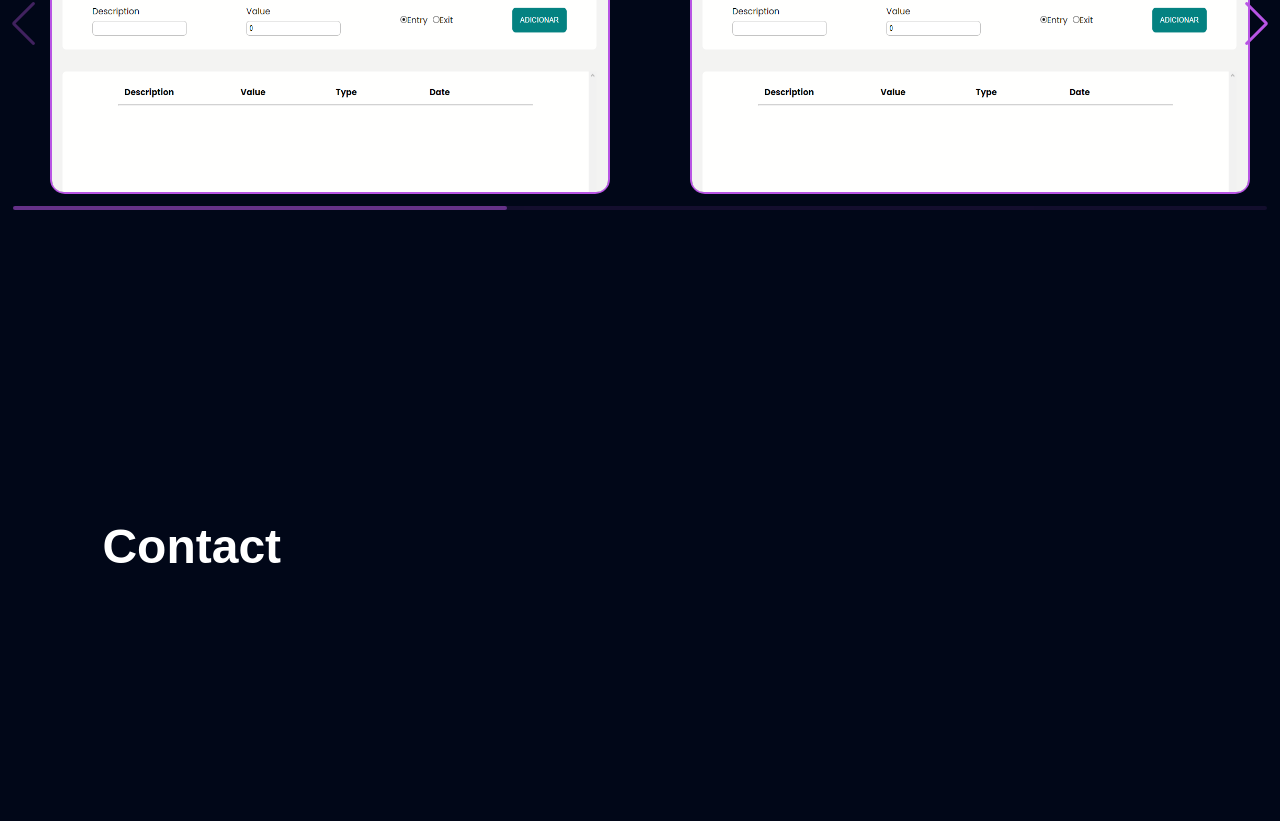
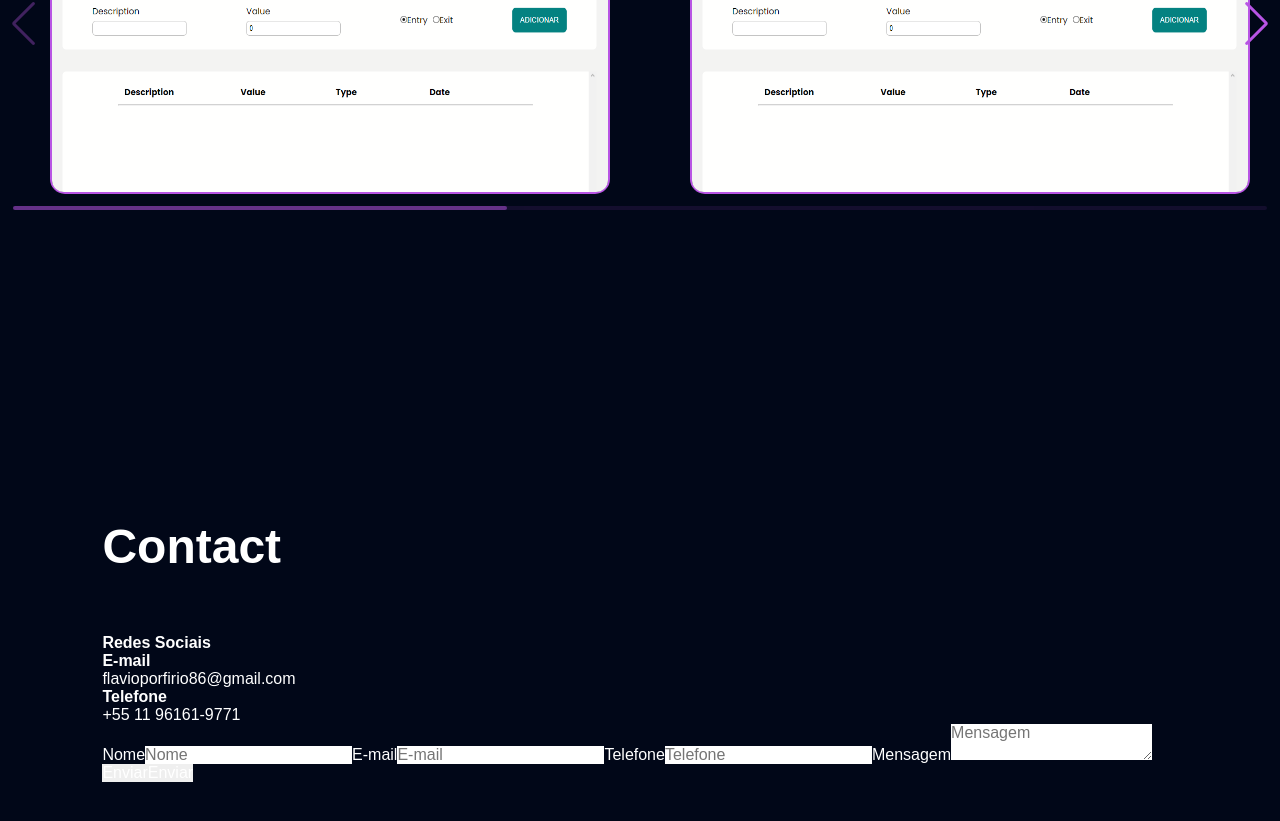
Before and after one commit to flavioporfirio/portfolio, a React (Create React App) app: page / in a window 1280 px wide. Shown: the part 1219-2040 px from the top of the page. Built offline with nearby package versions, Linux system fonts and the light colour scheme; the HTML template or start-up script is replaced by a standard one.

Commit message:
wip: started the contact section logic

```diff
--- a/src/components/App.css
+++ b/src/components/App.css
@@ -393,3 +393,8 @@ nav {
   font-size: 4.8rem;
   padding-bottom: 6rem;
 }
+
+#contact input,
+#contact textarea {
+  color: #000;
+}
--- a/src/components/Contact.js
+++ b/src/components/Contact.js
@@ -1,7 +1,118 @@
+import { useState } from "react";
+import "./App.css";
+
 export default function Contact() {
   return (
     <div id="contact" className="section">
       <h1>Contact</h1>
+      <div className="contact-container">
+        <div className="contact-info">
+          <div>
+            <h2>Redes Sociais</h2>
+            <div>
+              <span>
+                <ion-icon name="person-add-outline"></ion-icon>
+              </span>
+              <ul>
+                <li>
+                  <ion-icon name="logo-linkedin"></ion-icon>
+                </li>
+                <li>
+                  <ion-icon name="logo-instagram"></ion-icon>
+                </li>
+                <li>
+                  <ion-icon name="logo-github"></ion-icon>
+                </li>
+                <li>
+                  <ion-icon name="logo-twitter"></ion-icon>
+                </li>
+              </ul>
+            </div>
+          </div>
+          <div>
+            <h2>E-mail</h2>
+            <div>
+              <span>
+                <ion-icon name="at-outline"></ion-icon>
+              </span>
+              <p>flavioporfirio86@gmail.com</p>
+            </div>
+          </div>
+          <div>
+            <h2>Telefone</h2>
+            <div>
+              <span>
+                <ion-icon name="logo-whatsapp"></ion-icon>
+              </span>
+              <p>+55 11 96161-9771</p>
+            </div>
+          </div>
+        </div>
+        <ContactForms />
+      </div>
     </div>
   );
 }
+
+function ContactForms() {
+  const [name, setName] = useState(null);
+  const [email, setEmail] = useState("");
+  const [phone, setPhone] = useState("");
+  const [message, setMessage] = useState("");
+
+  function SendWhatsAppMessage() {
+    const url = `https://api.whatsapp.com/send?phone=5511961619771&text=`;
+
+    const messageInfo = `*MENSAGEM ENVIADA PELO SITE*%0A%0A
+    *Nome:* ${name}%0A
+    *Email:* ${email}%0A
+    *Telefone:* ${phone}%0A
+    *Mensagem:*%0A%0A
+    ${message}`;
+
+    window.open(`${url}${messageInfo}`, "_blank");
+  }
+
+  return (
+    <form className="contact-forms" onSubmit={(e) => e.preventDefault()}>
+      <label value={name}>Nome</label>
+      <input
+        type="text"
+        onChange={(e) => setName(e.target.value)}
+        placeholder="Nome"
+      />
+
+      <label value={email}>E-mail</label>
+      <input
+        type="email"
+        onChange={(e) => setEmail(e.target.value)}
+        placeholder="E-mail"
+      />
+
+      <label value={phone}>Telefone</label>
+      <input
+        type="tel"
+        onChange={(e) => setPhone(e.target.value)}
+        placeholder="Telefone"
+      />
+
+      <label value={message}>Mensagem</label>
+      <textarea
+        type=""
+        onChange={(e) => setMessage(e.target.value)}
+        placeholder="Mensagem"
+      />
+      <div className="send">
+        <button className="btn-email">
+          {" "}
+          <ion-icon name="mail-outline"></ion-icon>
+          Enviar
+        </button>
+        <button className="btn-whatsapp" onClick={() => SendWhatsAppMessage()}>
+          <ion-icon name="logo-whatsapp"></ion-icon>
+          Enviar
+        </button>
+      </div>
+    </form>
+  );
+}
--- a/src/components/Projects.js
+++ b/src/components/Projects.js
@@ -12,7 +12,6 @@ import { Swiper, SwiperSlide } from "swiper/react";
 
 export default function Projects() {
   const [selectedProject, setSelectedProject] = useState(null);
-  const [projView, setProjView] = useState(15);
 
   function handleSelected(id) {
     setSelectedProject(id !== selectedProject ? id : null);
@@ -32,10 +31,9 @@ export default function Projects() {
           a11y
         >
           {projectList.map((project) => (
-            <SwiperSlide>
+            <SwiperSlide key={project.id}>
               <Project
                 project={project}
-                key={project.id}
                 onHandleSelected={handleSelected}
                 selectedProject={selectedProject}
               />
```
